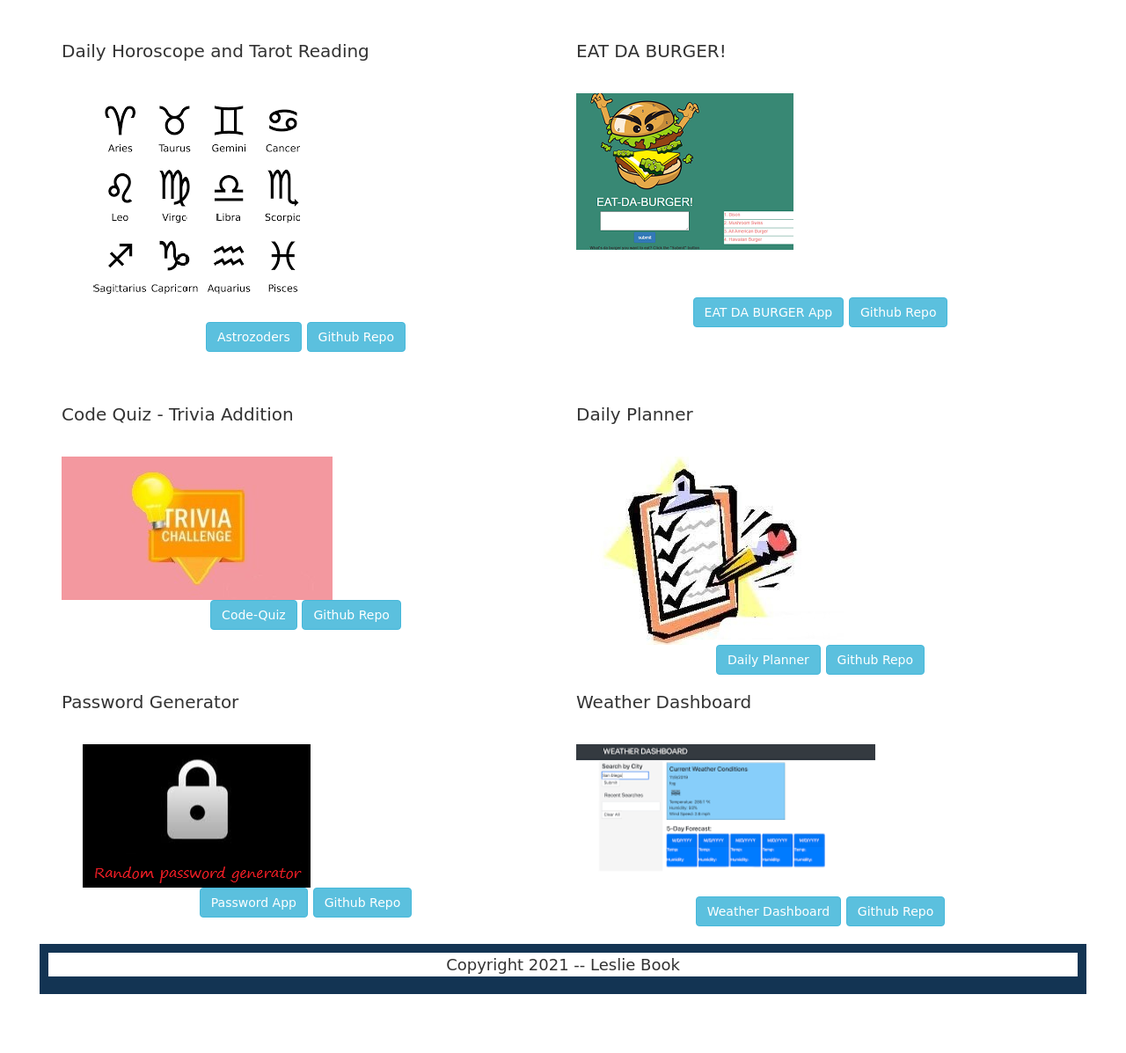
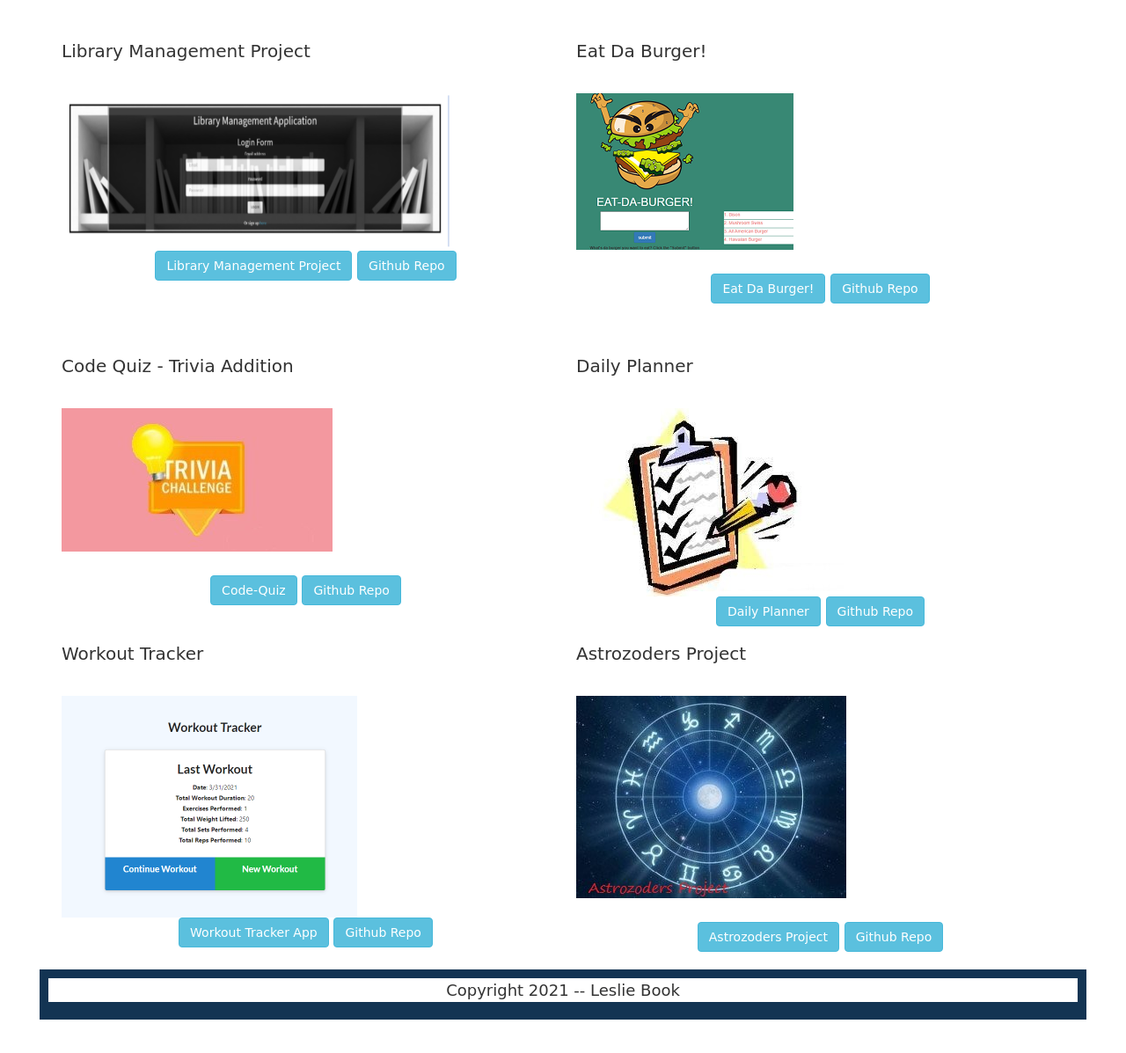
Before and after one commit to leskbook/LeslieBook-Portfolio, a plain HTML site: page portfolio.html in a window 1280 px wide. Shown: the part 225-1422 px from the top of the page at 88% size. Before the commit the page ends 1400 px from the top, so only its background shows below. Drawn offline with nearby package versions, Linux system fonts and the light colour scheme.

Commit message:
Revised portfolio pages

```diff
--- a/portfolio.html
+++ b/portfolio.html
@@ -62,24 +62,23 @@
             <div class="col-md-6">
 
                 <div class="card">
-                    <h3 class="card-text"> Daily Horoscope and Tarot Reading</h3><br>
-                    <img class="card-img-top" src="./assets/images/images.png" alt="Horoscope and Tarot">
+                    <h3 class="card-text"> Library Management Project</h3><br>
+                    <img class="card-img-top" src="./assets/images/libraryApp.png" alt="Library login page">
                     <div class="card-body">
 
-                        <a href="https://asheth22.github.io/Astrozoders/" target="_blank" rel="noopener" class="btn btn-info">Astrozoders</a>
-                        <a href="https://github.com/asheth22/Astrozoders" target="_blank" rel="noopener" class="btn btn-info">Github Repo</a>
+                        <a href="https://librarymanagement2.herokuapp.com/" target="_blank" rel="noopener" class="btn btn-info">Library Management Project</a>
+                        <a href="https://github.com/leskbook/LibraryManagementApplication" target="_blank" rel="noopener" class="btn btn-info">Github Repo</a>
 
                     </div>
                 </div>
             </div>
             <div class="col-md-6">
                 <div class="card">
-                    <h3 class="card-text">EAT DA BURGER!</h3><br>
-                    <img class="card-img-top" src="./assets/images/git.png" alt="EAT DA BURGER, angry burger illustration">
+                    <h3 class="card-text">Eat Da Burger!</h3><br>
+                    <img class="card-img-top" src="./assets/images/git.png" alt="animated burger">
                     <div class="card-body">
                         <br>
-                        <br>
-                        <a href="https://leslieburgerapp.herokuapp.com/" target="_blank" rel="noopener" class="btn btn-info">EAT DA BURGER App</a>
+                        <a href="https://leslieburgerapp.herokuapp.com/" target="_blank" rel="noopener" class="btn btn-info">Eat Da Burger!</a>
                         <a href="https://github.com/leskbook/burger" target="_blank" rel="noopener" class="btn btn-info">Github Repo</a>
                     </div>
                 </div>
@@ -91,6 +90,7 @@
                     <h3 class="card-text">Code Quiz - Trivia Addition</h3><br>
                     <img class="card-img-top" src="./assets/images/cq.jpg" alt="Trivia Quiz">
                     <div class="card-body">
+                        <br>
                         <a href="https://leskbook.github.io/HW4-CodeQuiz/" target="_blank" rel="noopener" class="btn btn-info">Code-Quiz</a>
                         <a href="https://github.com/leskbook/HW4-CodeQuiz" target="_blank" rel="noopener" class="btn btn-info">Github Repo</a>
                     </div>
@@ -108,21 +108,22 @@
             </div>
             <div class="col-md-6">
                 <div class="card">
-                    <h3 class="card-text">Password Generator</h3><br>
-                    <img class="card-img-top" src="./assets/images/download.png" alt="Password Generator">
+                    <h3 class="card-text">Workout Tracker</h3><br>
+                    <img class="card-img-top" src="./assets/images/wo.png" alt="workout tracker UI">
                     <div class="card-body">
-                        <a href="https://leskbook.github.io/HW3-PswGenerate/" target="_blank" rel="noopener" class="btn btn-info">Password App</a>
-                        <a href="https://github.com/leskbook/HW3-PswGenerate" target="_blank" rel="noopener" class="btn btn-info">Github Repo</a>
+                        <a href="https://hw17-workouttrackerapp.herokuapp.com" target="_blank" rel="noopener" class="btn btn-info">Workout Tracker App</a>
+                        <a href="https://github.com/leskbook/Workout-TrackerApp" target="_blank" rel="noopener" class="btn btn-info">Github Repo</a>
                     </div>
                 </div>
             </div>
             <div class="col-md-6">
                 <div class="card">
-                    <h3 class="card-text">Weather Dashboard</h3><br>
-                    <img class="card-img-top" src="./assets/images/wd.png" alt="Weather Dashboard">
+                    <h3 class="card-text">Astrozoders Project</h3><br>
+                    <img class="card-img-top" src="./assets/images/astro.jpg" alt="Astronomy signs">
                     <div class="card-body">
-                        <a href="https://leskbook.github.io/HW6WeatherApp/" target="_blank" rel="noopener" class="btn btn-info">Weather Dashboard</a>
-                        <a href="https://github.com/leskbook/HW6WeatherApp" target="_blank" rel="noopener" class="btn btn-info">Github Repo</a>
+                        <br>
+                        <a href="https://asheth22.github.io/Astrozoders/" target="_blank" rel="noopener" class="btn btn-info">Astrozoders Project</a>
+                        <a href="https://github.com/leskbook/Astrozoders" target="_blank" rel="noopener" class="btn btn-info">Github Repo</a>
                     </div>
                 </div>
             </div>
```
Also changed, not shown: contact.html (+1 -0 lines), assets/images/libraryApp.png (added), assets/images/wo.png (added).
